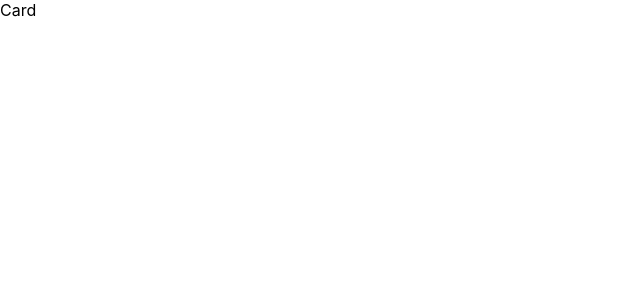
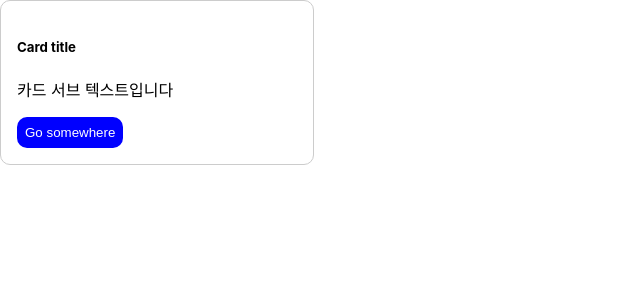
Before and after one commit to dasom222g/learn-react2, a React (Create React App) app: page / in a window 1280 px wide. Shown: the top 300 px of the page, without its empty margins (0-640 px from the left). Built offline with nearby package versions, Linux system fonts and the light colour scheme.

Commit message:
Add component

```diff
--- a/src/App.js
+++ b/src/App.js
@@ -37,19 +37,15 @@ function App() {
   };
 
   const userInput = "";
-  let isView = false;
 
   if (user2.id !== "dasom222g" && user2.password === "password") {
     // 1차 조건 판별
     user2.isLoggedIn = true;
-    isView = true;
     if (userInput) {
       // 사용자 입력값이 있는 경우
     } else {
       // 사용자 입력값이 없는 경우
     }
-  } else {
-    isView = false;
   }
 
   // Default parameter
@@ -87,7 +83,8 @@ function App() {
     message: "안녕하세요",
   };
 
-  const { name: personName, age, email } = person;
+  const { name: personName } = person;
+  console.log("🚀~ personName:", personName);
 
   const copyPeroson = {
     ...person,
@@ -99,18 +96,9 @@ function App() {
 
   // view
   return (
-    <>
-      {isView && (
-        <div>
-          <div>Hello world</div>
-          <div>Hello world</div>
-          <div>Hello world</div>
-          <div>Hello world</div>
-          <div>Hello world</div>
-        </div>
-      )}
+    <div>
       <Card />
-    </>
+    </div>
   );
 }
 
--- a/src/components/Card.jsx
+++ b/src/components/Card.jsx
@@ -1,7 +1,18 @@
 import React from "react";
+import CardButton from "./CardButton";
 
 const Card = () => {
-  return <div>Card</div>;
+  // logic
+  const subText = "카드 서브 텍스트입니다";
+  const className = "chutzrit";
+  // view
+  return (
+    <div className="card">
+      <h5 className="card-title">Card title</h5>
+      <p className={className}>{subText}</p>
+      <CardButton />
+    </div>
+  );
 };
 
 export default Card;
--- /dev/null
+++ b/src/components/CardButton.jsx
@@ -0,0 +1,11 @@
+import React from "react";
+
+const CardButton = () => {
+  return (
+    <button type="button" className="card-button">
+      Go somewhere
+    </button>
+  );
+};
+
+export default CardButton;
--- a/src/index.css
+++ b/src/index.css
@@ -1,13 +1,32 @@
 body {
   margin: 0;
-  font-family: -apple-system, BlinkMacSystemFont, 'Segoe UI', 'Roboto', 'Oxygen',
-    'Ubuntu', 'Cantarell', 'Fira Sans', 'Droid Sans', 'Helvetica Neue',
+  font-family: -apple-system, BlinkMacSystemFont, "Segoe UI", "Roboto", "Oxygen",
+    "Ubuntu", "Cantarell", "Fira Sans", "Droid Sans", "Helvetica Neue",
     sans-serif;
   -webkit-font-smoothing: antialiased;
   -moz-osx-font-smoothing: grayscale;
 }
 
 code {
-  font-family: source-code-pro, Menlo, Monaco, Consolas, 'Courier New',
+  font-family: source-code-pro, Menlo, Monaco, Consolas, "Courier New",
     monospace;
 }
+
+.card {
+  max-width: 280px;
+  border: 1px solid #ccc;
+  padding: 16px;
+  border-radius: 10px;
+}
+
+.card-sub-text {
+  font-size: 14px;
+}
+
+.card-button {
+  background-color: blue;
+  color: #fff;
+  border: 0;
+  padding: 8px 8px;
+  border-radius: 10px;
+}
```
